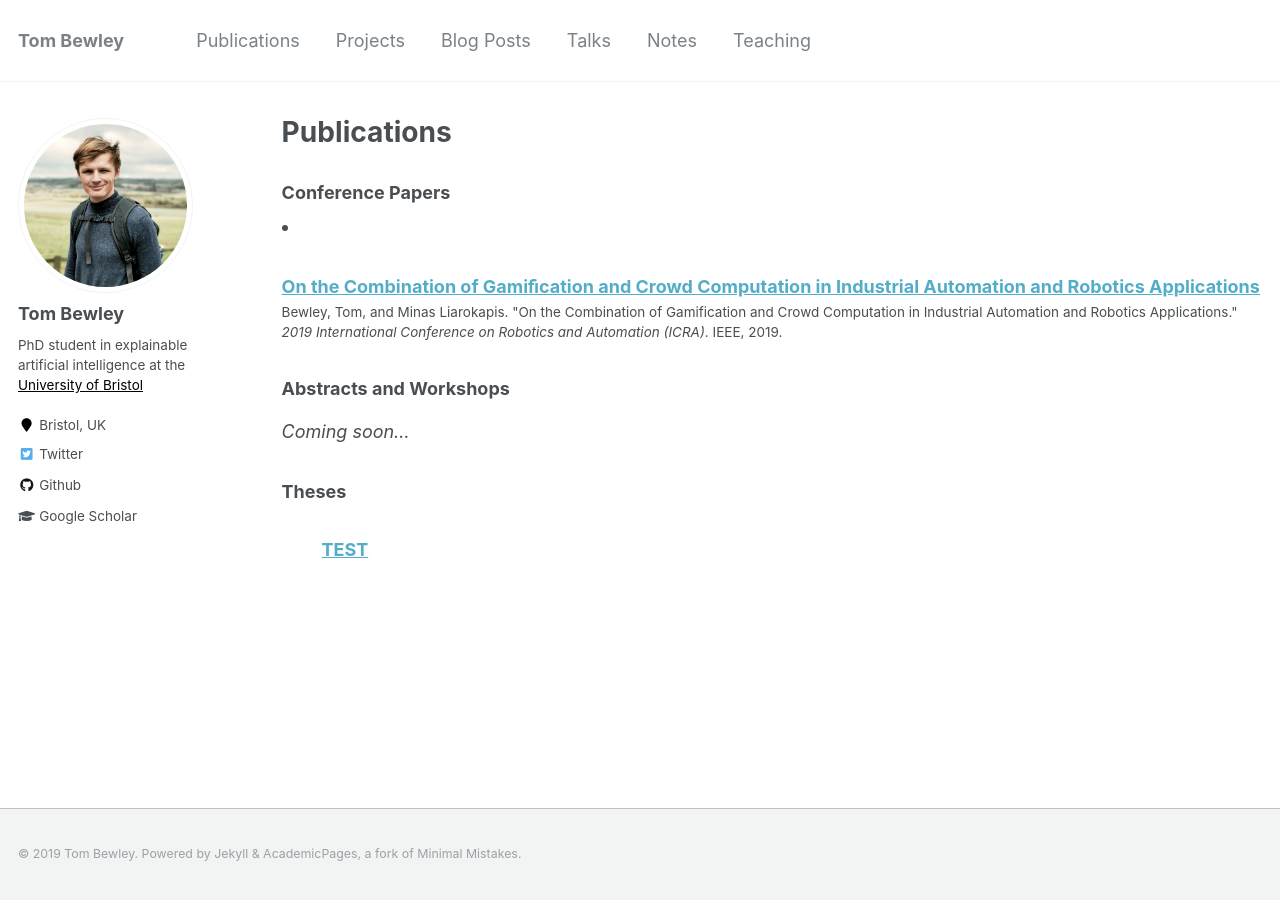
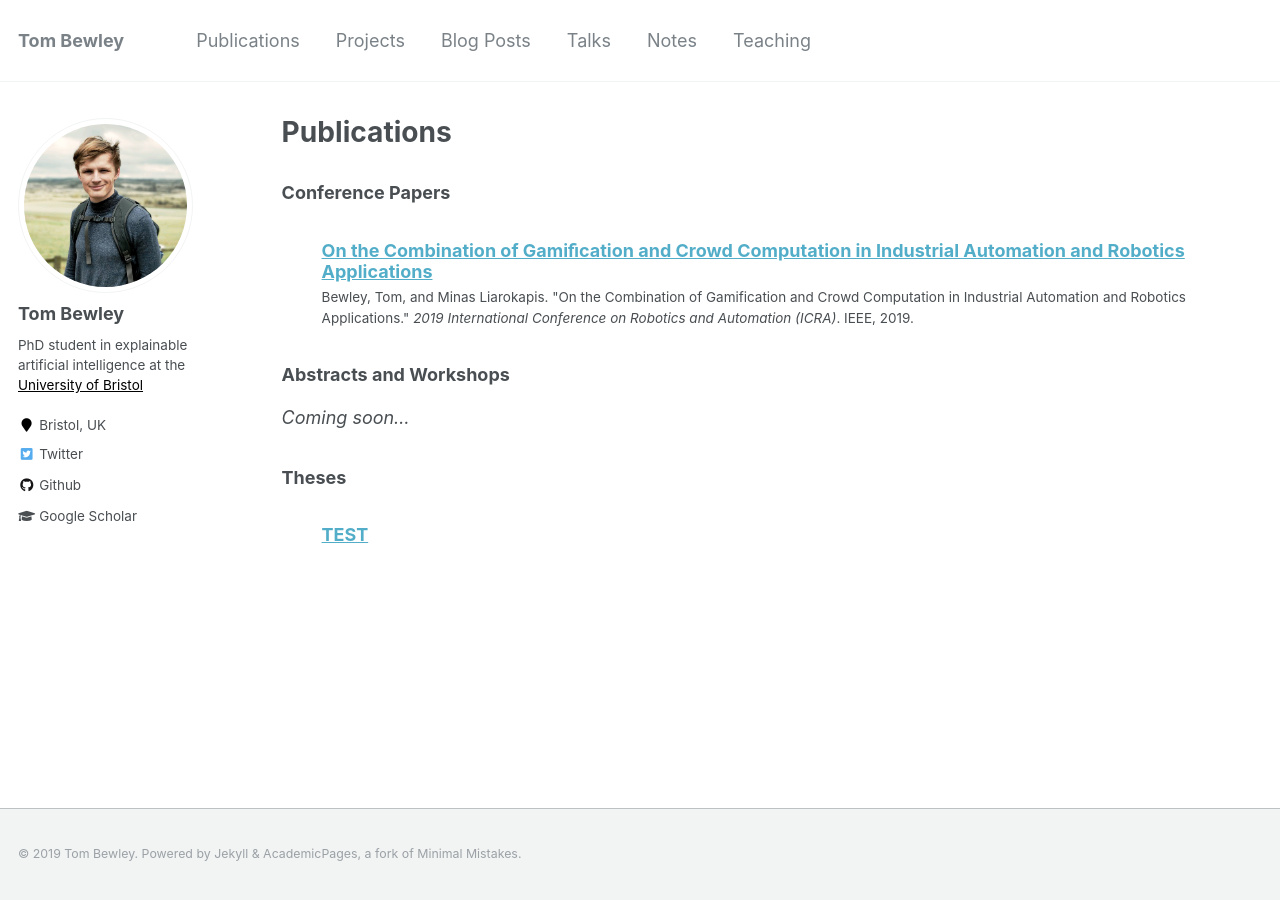
Before and after one commit to tombewley/tombewley.github.io, a Jekyll site: the page built from _pages/publications.md, in a window 1280 px wide. Built offline with Jekyll 4.4.1, drawn with Linux system fonts in a browser that asks for light colours.

Commit message:
Update publications.md

```diff
--- a/_pages/publications.md
+++ b/_pages/publications.md
@@ -11,11 +11,12 @@ redirect_from:
 
 ### Conference Papers
 
+  <ul style="list-style: none;">
   {% for post in site.publications %}
     {% if post.pubtype == "conference" %}
        {% include archive-single-cv.html %}
     {% endif %}
-  {% endfor %}
+  {% endfor %}</ul>
 
 ### Abstracts and Workshops
 *Coming soon…*
```
